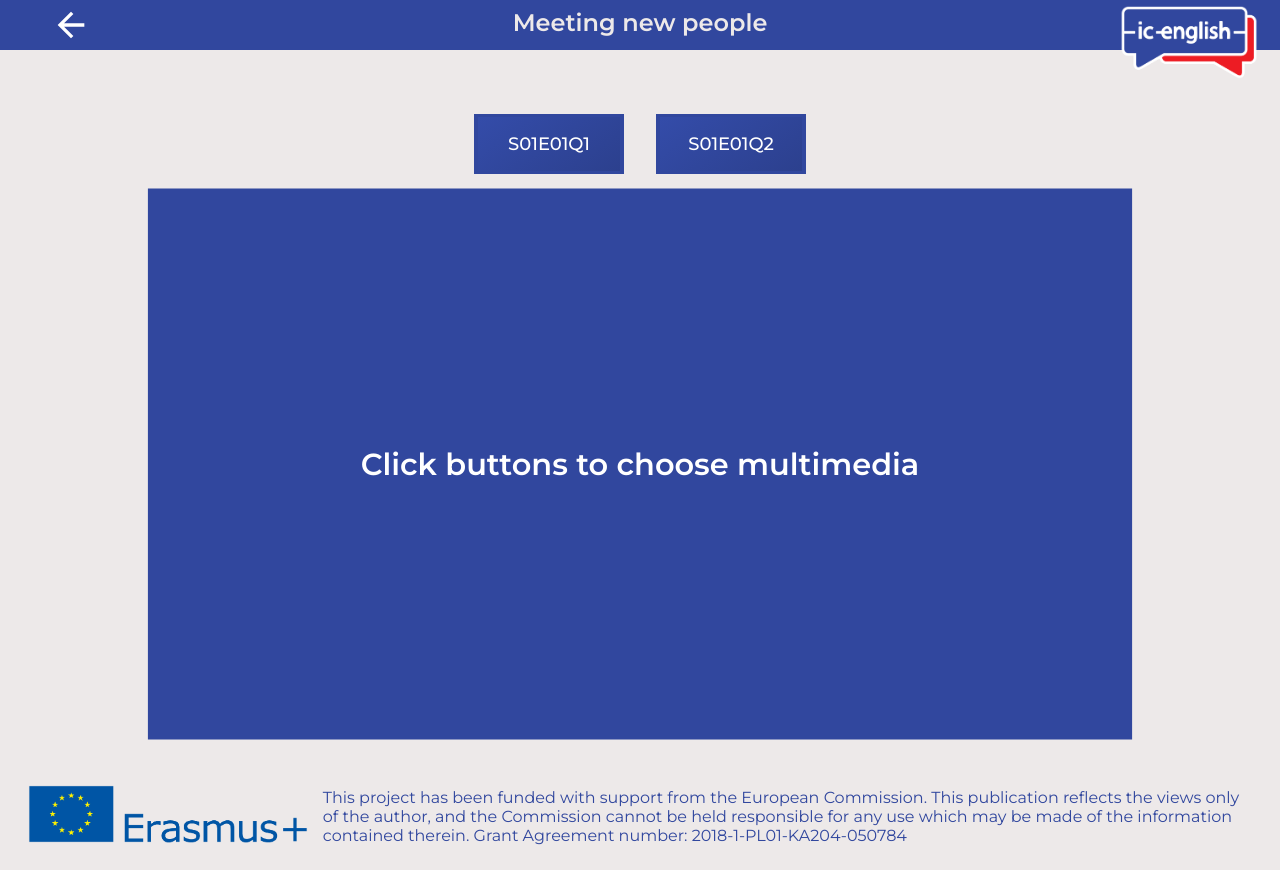
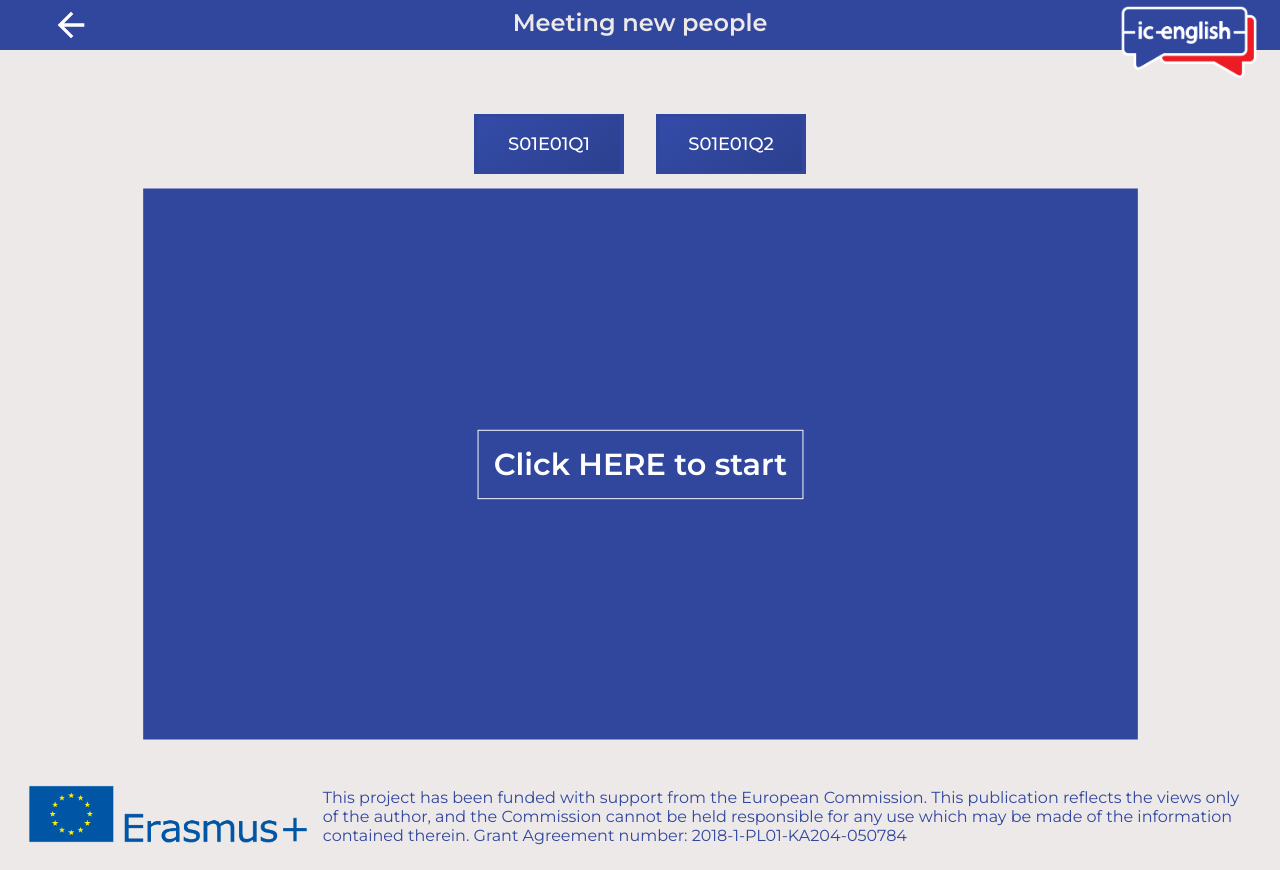
Before and after one commit to WooCashpirowski/ic-english-platform, a React (Create React App) app: page /seasons/1/s01e01 in a window 1280 px wide. Built offline with nearby package versions, Linux system fonts and the light colour scheme.

Commit message:
styling&animation fixes, state change on h1 click

```diff
--- a/src/components/InnerWrapper.js
+++ b/src/components/InnerWrapper.js
@@ -14,13 +14,19 @@ const Wrapper = styled.div`
   h1 {
     color: #fff;
     text-align: center;
-    margin: 0 14rem;
-    @media (max-width: 768px) {
-      font-size: 1.3rem;
-      margin: 0 10rem;
+    margin: 0 22rem;
+    border: 1px solid #fff;
+    padding: 1rem;
+    cursor: pointer;
+    transition: transform 0.2s ease;
+    &:hover {
+      transform: scale(1.1);
     }
-    @media (max-width: 420px) {
-      margin: 0 5rem;
+    @media (max-width: 1064px) {
+      margin: 0 18rem;
+    }
+    @media (max-width: 870px) {
+      font-size: 1.5rem;
     }
   }
   .inner-area {
@@ -59,7 +65,7 @@ const Wrapper = styled.div`
     .header {
       text-align: center;
 
-      h1 {
+      h2 {
         font-size: 3rem;
         font-weight: 500;
         margin-bottom: 0.9rem;
@@ -83,7 +89,7 @@ const Wrapper = styled.div`
         width: 50%;
         box-shadow: 10px 10px 30px #c9c9c6, -10px -10px 30px #ffffff;
         transition: all 0.1s ease-in;
-        h2 {
+        h3 {
           font-weight: 500;
         }
         svg {
@@ -100,6 +106,16 @@ const Wrapper = styled.div`
       }
     }
   }
+  @media (max-width: 768px), (max-width: 960px) and (orientation: landscape) {
+    background: none;
+    align-items: flex-start;
+    h1 {
+      font-size: 1.2rem;
+      margin: 4rem 1rem;
+      color: var(--color-main);
+      border: 1px solid var(--color-main);
+    }
+  }
 `;
 
 const InnerWrapper = ({ children }) => (
--- a/src/components/Main.js
+++ b/src/components/Main.js
@@ -15,7 +15,7 @@ const Container = styled.main`
     opacity: 1;
     transition: all 0.5s ease-out;
     @media (max-width: 768px) {
-      padding-top: 4rem;
+      padding-top: 2rem;
       flex-direction: column;
       justify-content: flex-start;
       height: 100%;
@@ -23,7 +23,7 @@ const Container = styled.main`
     @media (max-width: 960px) and (orientation: landscape) {
       flex-direction: row;
       justify-content: space-around;
-      padding-top: 3rem;
+      padding-top: 1.5rem;
     }
   }
 `;
--- a/src/components/MediaButtons.js
+++ b/src/components/MediaButtons.js
@@ -56,11 +56,11 @@ const Buttons = styled.div`
         margin-bottom: 0;
         height: 60px;
       }
-      @media (max-width: 768px) {
-        max-width: 120px;
+      @media (max-width: 851px) {
+        max-width: 110px;
         height: 40px;
       }
-      @media (max-width: 455px) {
+      @media (max-width: 667px) {
         max-width: 100px;
         max-height: 35px;
         margin: 1rem 0.5rem 0;
@@ -68,7 +68,7 @@ const Buttons = styled.div`
           font-size: 14px;
         }
       }
-      @media (max-width: 320px) {
+      @media (max-width: 568px) {
         max-width: 80px;
         margin: 1rem 0.3rem 0;
       }
@@ -89,7 +89,6 @@ const container = {
     x: 0,
     transition: {
       staggerChildren: 0.2,
-      delay: 0.5,
     },
   },
 };
--- a/src/components/MediaContainer.js
+++ b/src/components/MediaContainer.js
@@ -11,4 +11,10 @@ export default styled.main`
   @media (max-width: 1280px) {
     flex-direction: column;
   }
+  @media (max-width: 1024px) {
+    margin-top: 2rem;
+  }
+  @media (max-width: 768px) {
+    margin-top: 1rem;
+  }
 `;
--- a/src/components/MediaWrapper.js
+++ b/src/components/MediaWrapper.js
@@ -1,6 +1,5 @@
 import React from "react";
 import styled from "styled-components";
-import { motion } from "framer-motion";
 
 const Wrapper = styled.article`
   position: relative;
@@ -86,15 +85,9 @@ const Wrapper = styled.article`
 
 const MediaWrapper = ({ id, styleClass, children }) => {
   return (
-    <motion.div
-      initial={{ opacity: 0, x: 1000 }}
-      animate={{ opacity: 1, x: 0 }}
-      transition={{ type: "spring", stiffness: 50, duration: 1 }}
-    >
-      <Wrapper id={id} className={styleClass}>
-        {children}
-      </Wrapper>
-    </motion.div>
+    <Wrapper id={id} className={styleClass}>
+      {children}
+    </Wrapper>
   );
 };
 
--- a/src/components/TopBar.js
+++ b/src/components/TopBar.js
@@ -48,8 +48,7 @@ const Nav = styled.header`
         margin-top: 1rem;
       }
       h1 {
-        color: var(--color-main);
-        top: 4rem;
+        display: none;
       }
     }
   }
--- a/src/pages/Media.js
+++ b/src/pages/Media.js
@@ -10,6 +10,7 @@ import Iframe from "react-iframe";
 import InnerWrapper from "../components/InnerWrapper";
 import lessonsData from "../lessonsData";
 import { MdArrowForward } from "react-icons/md";
+import { motion } from "framer-motion";
 
 const Media = () => {
   const { id } = useParams();
@@ -32,26 +33,48 @@ const Media = () => {
     return activeContent;
   };
 
+  const btn = {
+    hidden: { opacity: 0, x: -200 },
+    show: { opacity: 1, x: 0 },
+  };
+
   return (
     <>
       <TopBar title={title} />
       <BackBtn goto="./" />
       <MediaContainer>
         <MediaButtons>
-          {media.map((item) => (
-            <div
-              key={item.id}
-              className={activeContent === item.id ? "mm-btn active" : "mm-btn"}
-            >
-              <button className="title" data-id={item.id} onClick={setContent}>
-                <p>{item.id}</p>
-              </button>
-            </div>
-          ))}
+          {media.map((item) => {
+            return (
+              <motion.div
+                variants={btn}
+                key={item.id}
+                className={
+                  activeContent === item.id ? "mm-btn active" : "mm-btn"
+                }
+              >
+                <button
+                  className="title"
+                  data-id={item.id}
+                  onClick={setContent}
+                >
+                  <p>{item.id}</p>
+                </button>
+              </motion.div>
+            );
+          })}
         </MediaButtons>
         {!activeContent && (
           <InnerWrapper>
-            <h1>Click buttons to choose multimedia</h1>
+            <h1
+              onClick={() => {
+                setActiveContent(media[0].id);
+                console.log(activeContent);
+                return activeContent;
+              }}
+            >
+              Click HERE to start
+            </h1>
           </InnerWrapper>
         )}
         {media.map((item) => {
@@ -62,8 +85,8 @@ const Media = () => {
                   <InnerWrapper>
                     <div className="inner-area">
                       <div className="header">
-                        <h1>{item.subtitle}</h1>
-                        <h2>{item.subSubTitle}</h2>
+                        <h2>{item.subtitle}</h2>
+                        <h3>{item.subSubTitle}</h3>
                       </div>
                       <div className="goto-area">
                         <div></div>
--- a/src/pages/Multimedia.js
+++ b/src/pages/Multimedia.js
@@ -38,27 +38,36 @@ const Multimedia = () => {
       <BackBtn goto="./" />
       <MediaContainer>
         <MediaButtons>
-          {media.map((item) => (
-            <div
-              className={activeContent === item.id ? "mm-btn active" : "mm-btn"}
-              key={item.id}
-            >
-              <button className="title" data-id={item.id} onClick={setContent}>
-                <p>{item.id}</p>
-              </button>
-            </div>
-          ))}
+          {media.map((ep) => {
+            const item = {
+              hidden: { opacity: 0, x: -200 },
+              show: { opacity: 1, x: 0 },
+            };
+            return (
+              <motion.div
+                variants={item}
+                className={activeContent === ep.id ? "mm-btn active" : "mm-btn"}
+                key={ep.id}
+              >
+                <button className="title" data-id={ep.id} onClick={setContent}>
+                  <p>{ep.id}</p>
+                </button>
+              </motion.div>
+            );
+          })}
         </MediaButtons>
         {!activeContent && (
-          <motion.div
-            initial={{ y: 600, opacity: 0 }}
-            animate={{ y: 0, opacity: 1 }}
-            transition={{ delay: 0.7 }}
-          >
-            <InnerWrapper>
-              <h1>Click buttons to choose multimedia</h1>
-            </InnerWrapper>
-          </motion.div>
+          <InnerWrapper>
+            <h1
+              onClick={() => {
+                setActiveContent(media[0].id);
+                console.log(activeContent);
+                return activeContent;
+              }}
+            >
+              Click HERE to start
+            </h1>
+          </InnerWrapper>
         )}
         {media.map((item) => {
           return (
--- a/src/pages/Season.js
+++ b/src/pages/Season.js
@@ -54,7 +54,7 @@ const Container = styled.section`
   }
   @media (max-width: 960px) and (orientation: landscape) {
     .react-multi-carousel-list {
-      padding-top: 4rem;
+      padding-top: 1rem;
       .card {
         height: 250px;
         min-width: 250px;
```
